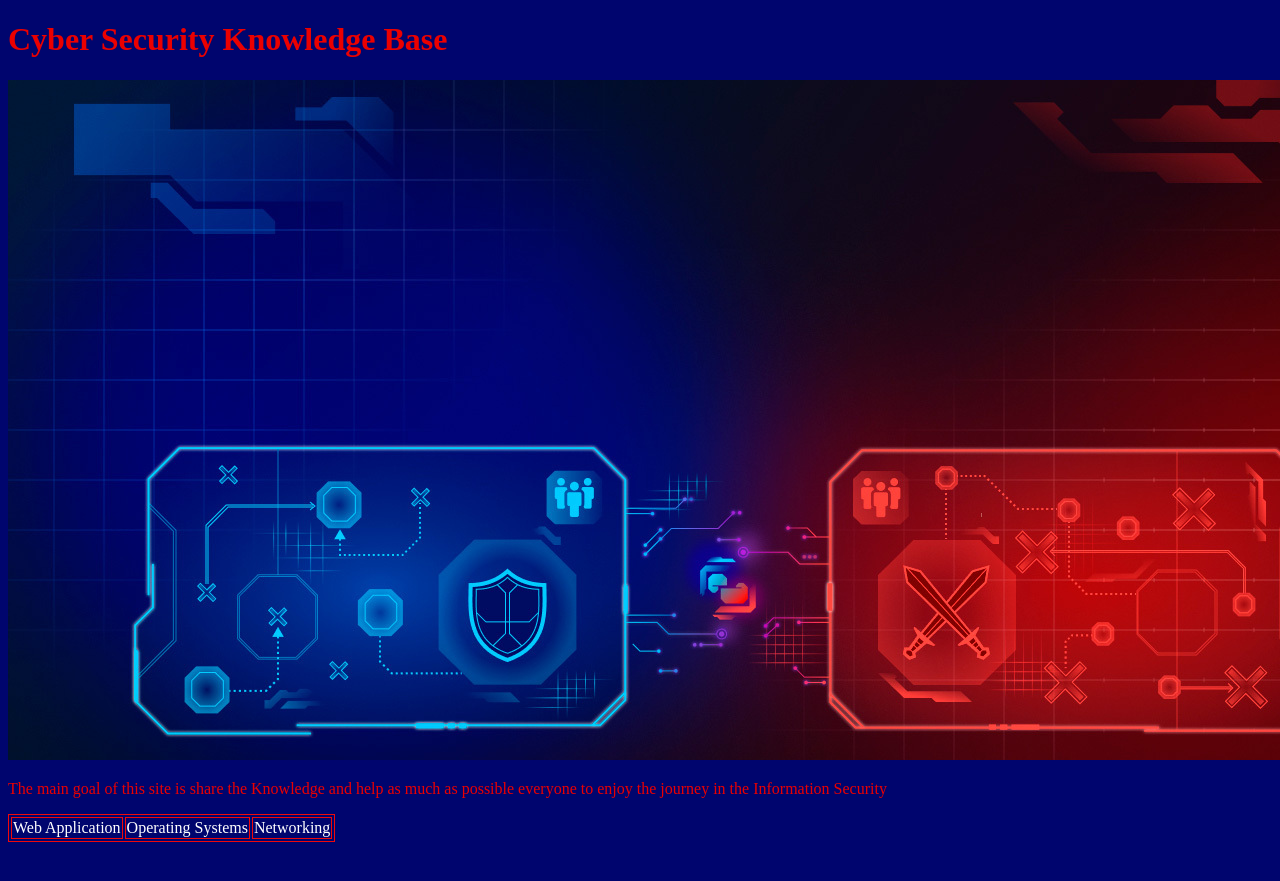
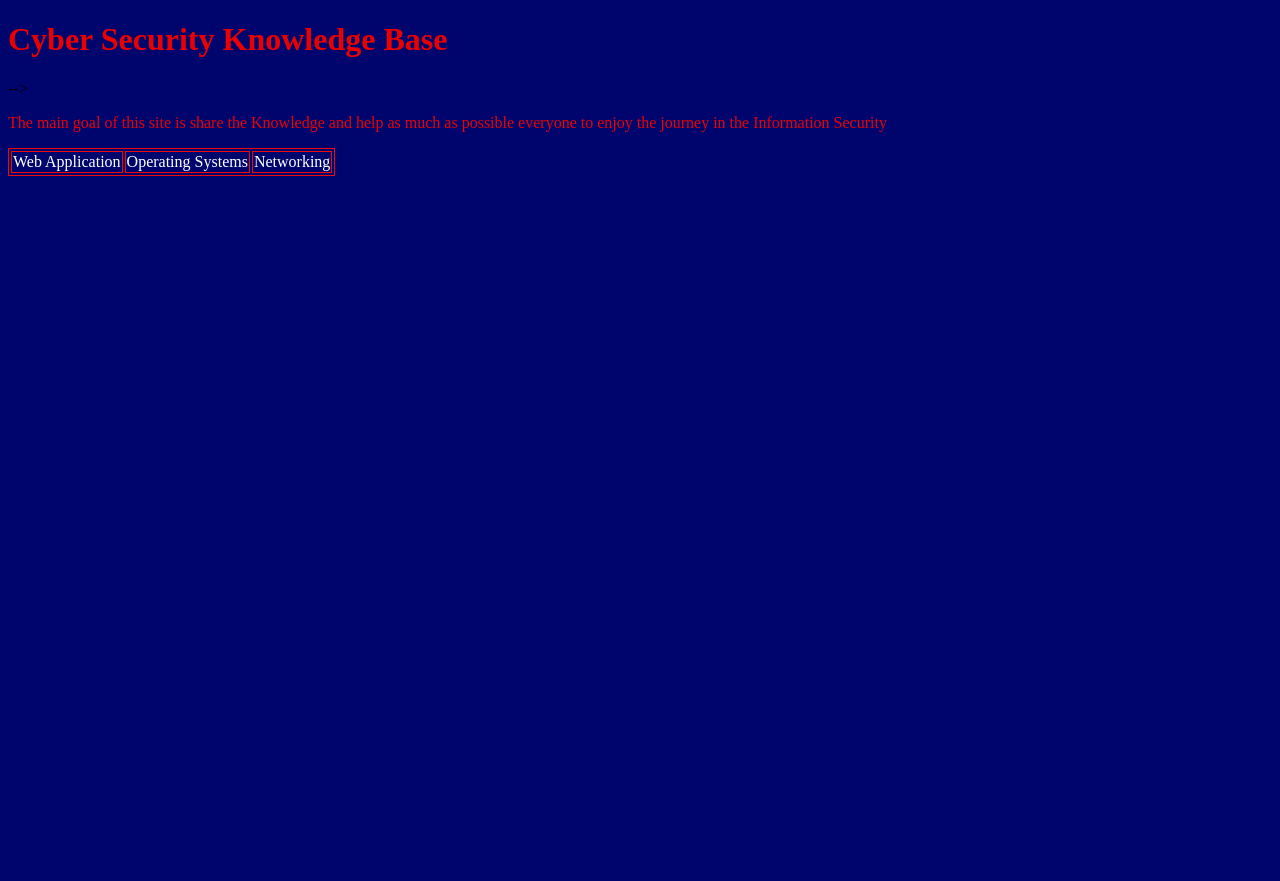
Before and after one commit to kilwaaz/kilwaaz.github.io, a Jekyll site: the page index.html, which Jekyll copies as it is, in a window 1280 px wide. Shown: the top 881 px of the page. Built offline with Jekyll 4.4.1, drawn with Linux system fonts in a browser that asks for light colours.

Commit message:
Update index.html

```diff
--- a/index.html
+++ b/index.html
@@ -6,7 +6,7 @@
 <body>
 
 <h1>Cyber Security Knowledge Base</h1>
-<img src= "Images/Main_BG.jpg">
+<! -- <img src= "Images/Main_BG.jpg">  -->
 <p>The main goal of this site is share the Knowledge and help as much as possible everyone to enjoy the journey in the Information Security</p>
 <table>
     <tr>
```
